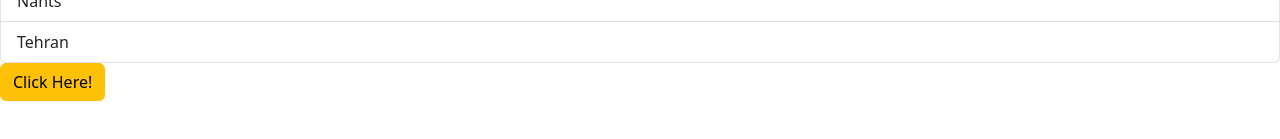
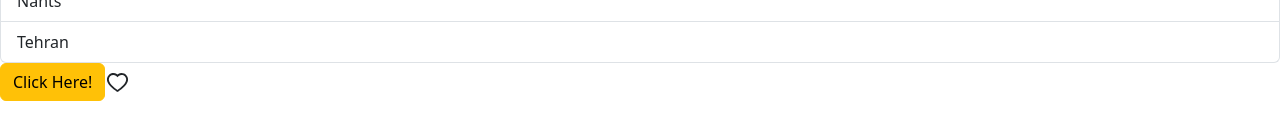
Before and after one commit to BehzadAminiPour/React-TS-Vite, a React (Vite) app: page / in a window 1280 px wide. Shown: the part 199-338 px from the top of the page. Built offline with nearby package versions, Linux system fonts and the light colour scheme.

Commit message:
Build Like component

```diff
--- a/src/App.tsx
+++ b/src/App.tsx
@@ -2,6 +2,7 @@
 import Alert from "./components/Alert";
 import Button from "./components/Button";
 import ListGroup from "./components/ListGroup";
+import Like from "./components/Like";
 
 function App() {
   let cities = ["Barcelona", "Milan", "Munich", "Nants", "Tehran"];
@@ -9,6 +10,7 @@
     console.log(city);
   };
   const [showAlert, setShowAlert] = useState(false);
+
   return (
     <>
       <ListGroup cities={cities} heading="Cities" onSelectCity={handleSelect} />
@@ -20,6 +22,7 @@
       <Button onClick={() => setShowAlert(true)} color="warning">
         Click Here!
       </Button>
+      <Like onClick={() => console.log("Clicked")} />
     </>
   );
 }
--- /dev/null
+++ b/src/components/Like.tsx
@@ -0,0 +1,19 @@
+import { useState } from "react";
+import { AiFillHeart, AiOutlineHeart } from "react-icons/ai";
+
+interface Props {
+  onClick: () => void;
+}
+
+const Like = ({ onClick }: Props) => {
+  const [like, setLike] = useState(false);
+  const toggle = () => {
+    setLike(!like);
+    onClick();
+  };
+
+  if (like) return <AiFillHeart color="#ff6b81" size={25} onClick={toggle} />;
+  return <AiOutlineHeart size={25} onClick={toggle} />;
+};
+
+export default Like;
```
